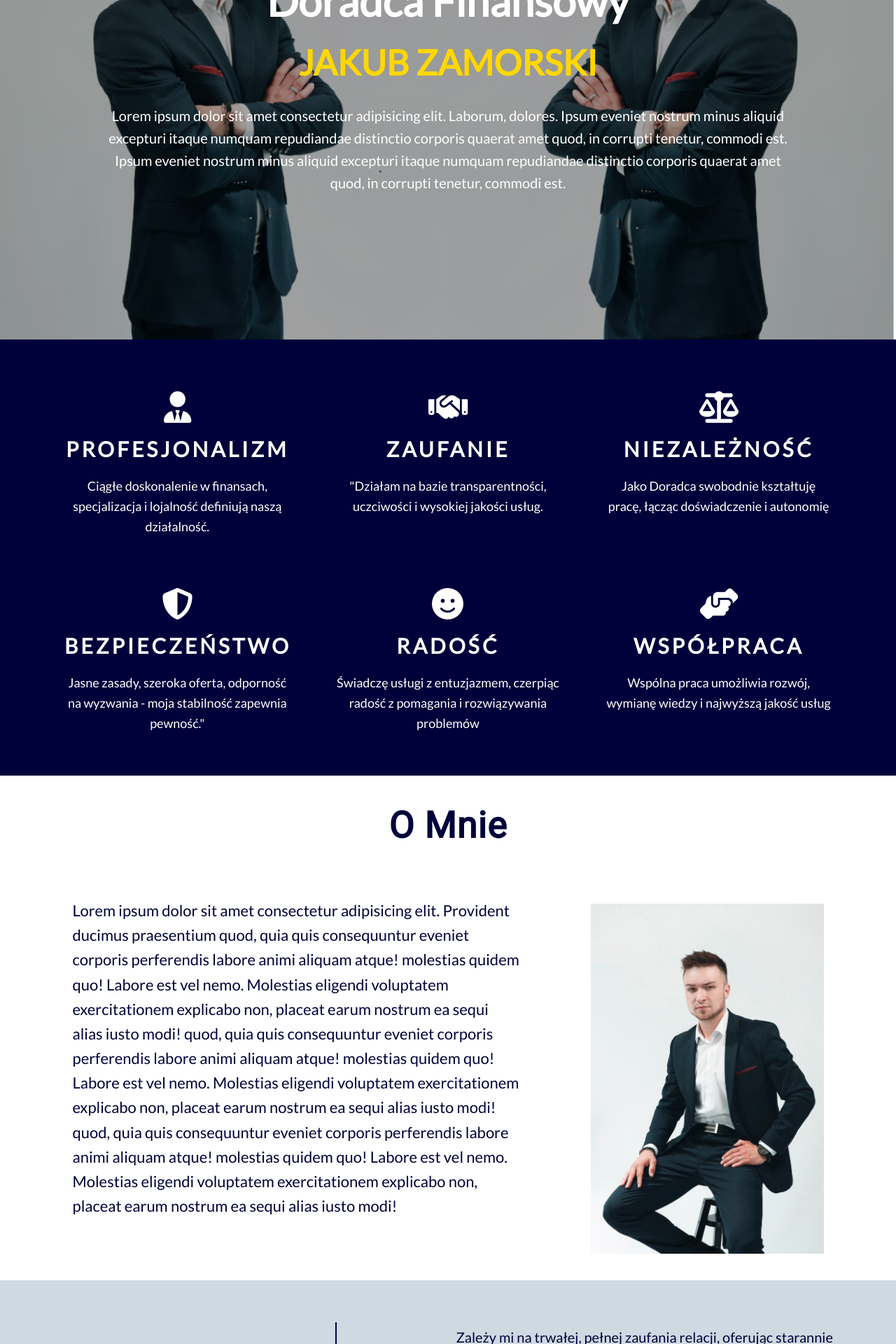
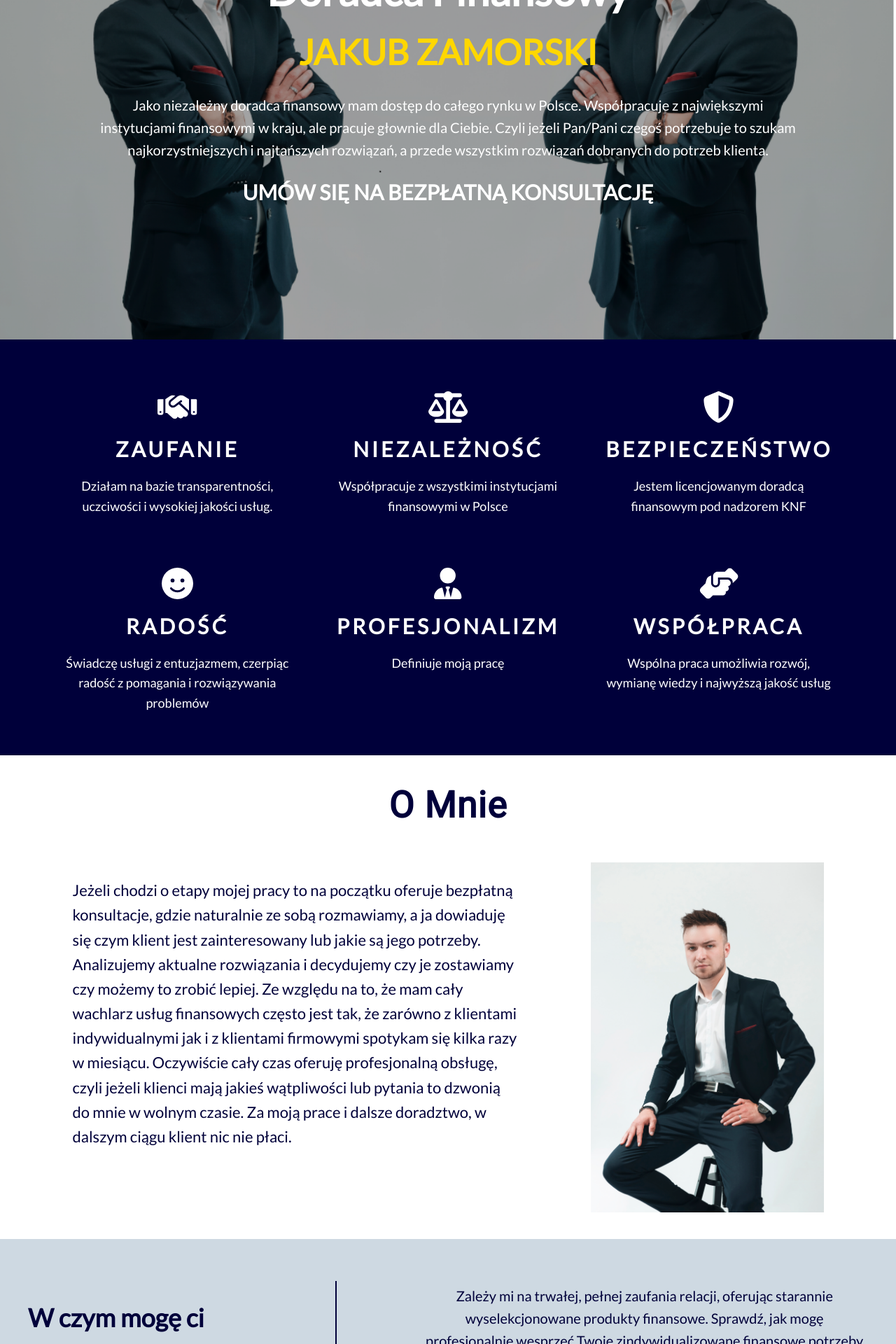
Before and after one commit to Soszka/Angular-zamorskiFinanse, an Angular app: page / in a window 1280 px wide. Shown: the part 320-2240 px from the top of the page at 70% size. Built offline with nearby package versions, Linux system fonts and the light colour scheme.

Commit message:
content added

```diff
--- a/src/app/about/about.component.html
+++ b/src/app/about/about.component.html
@@ -2,16 +2,13 @@
   <app-title [sectionTitle]="sectionName"></app-title>
   <div class="content" data-aos="zoom-in">
     <div class="description">
-      <p>Lorem ipsum dolor sit amet consectetur adipisicing elit. Provident ducimus praesentium
-         quod, quia quis consequuntur eveniet corporis perferendis labore animi aliquam atque!
-         molestias quidem quo! Labore est vel nemo. Molestias eligendi voluptatem exercitationem
-         explicabo non, placeat earum nostrum ea sequi alias iusto modi!
-         quod, quia quis consequuntur eveniet corporis perferendis labore animi aliquam atque!
-         molestias quidem quo! Labore est vel nemo. Molestias eligendi voluptatem exercitationem
-         explicabo non, placeat earum nostrum ea sequi alias iusto modi!
-         quod, quia quis consequuntur eveniet corporis perferendis labore animi aliquam atque!
-         molestias quidem quo! Labore est vel nemo. Molestias eligendi voluptatem exercitationem
-         explicabo non, placeat earum nostrum ea sequi alias iusto modi!
+      <p>Jeżeli chodzi o etapy mojej pracy to na początku oferuje bezpłatną konsultacje, gdzie naturalnie ze sobą rozmawiamy,
+        a ja dowiaduję się czym klient jest zainteresowany lub jakie są jego potrzeby.
+        Analizujemy aktualne rozwiązania i decydujemy czy je zostawiamy czy możemy to zrobić lepiej.
+        Ze względu na to, że mam cały wachlarz usług finansowych często jest tak, że zarówno z klientami indywidualnymi
+        jak i z klientami firmowymi spotykam się kilka razy w miesiącu. Oczywiście cały czas oferuję profesjonalną obsługę,
+        czyli jeżeli klienci mają jakieś wątpliwości lub pytania to dzwonią do mnie w wolnym czasie.
+        Za moją prace i dalsze doradztwo, w dalszym ciągu klient nic nie płaci.
       </p>
     </div>
     <div class="image" data-aos="zoom-in">
--- a/src/app/about/about.component.scss
+++ b/src/app/about/about.component.scss
@@ -35,10 +35,10 @@
 .image {
   margin-left: 50px;
   @include mega-large-screens {
-    margin-top: 40px;
+    margin-top: 10px;
   }
   @include extra-large-screens {
-    margin-top: 50px;
+    margin-top: 30px;
   }
   @include large-screens {
     display: none;
--- a/src/app/company/company.component.html
+++ b/src/app/company/company.component.html
@@ -5,38 +5,35 @@
       <img src="../../assets/companyPhoto1.jpg" alt="">
     </div>
     <div class="company-description" data-aos="zoom-in">
-      <h3>Jakub Zamorski - pracownik firmy "phinance"</h3>
+      <h3>"Firma Phinance"</h3>
       <p>
-         Lorem ipsum dolor sit amet consectetur adipisicing elit.
-         In odit iure vitae doloribus harum excepturi molestias quo,
-         quod aliquid? Nemo ut non eligendi, animi quibusdam voluptate eius
-         dolorum aliquam, impedit eum hic sequi inventore quis iure!
-         Consequatur architecto incidunt inventore. Dicta minus sunt
-         quos voluptatum deleniti amet aliquid doloremque nobis ab,
-         alias, a cupiditate libero illo minima veritatis quis animi
-         atque, corrupti earum nulla quas fugiat vel. Reprehenderit
+        Doradctwo finansowe to nasza specjalność! Jesteśmy jedną z największych i najprężniej działających firm pośrednictwa finansowego w Polsce.
+        Nasza misja to zapewnienie poczucia bezpieczeństwa i spokoju naszym klientom. Jej wypełnianie świetnie nam idzie: mamy najszerszą ofertę produktową
+        i od ponad 20 lat jesteśmy obecni na rynku. Zapewniamy sprawdzone rozwiązania finansowe na podstawie kompleksowych usług związanych z inwestowaniem,
+        oszczędnościami, ubezpieczeniami, kredytami, a także nieruchomościami czy leasingami.
+      </p>
     </div>
   </div>
   <div class="company-numbers">
     <div class="company-number" data-aos="zoom-in">
-      <h2>50</h2>
-      <p>Zadowolonych klinetów z naszych usług</p>
+      <h2>650 tys</h2>
+      <p>klientów</p>
     </div>
     <div class="company-number" data-aos="zoom-in" data-aos-delay="200">
-      <h2>40</h2>
-      <p>Zrealizowanych umów i projektów</p>
+      <h2>1200</h2>
+      <p>wykwalifikowanych specjalistów</p>
     </div>
     <div class="company-number" data-aos="zoom-in" data-aos-delay="400">
-      <h2>21</h2>
-      <p>Lata doświadczenia na rynku</p>
+      <h2>49</h2>
+      <p>biur w całej Polsce</p>
     </div>
     <div class="company-number" data-aos="zoom-in" data-aos-delay="600">
-      <h2>28</h2>
-      <p>Zadowolonych klinetów z naszych usług</p>
+      <h2>900</h2>
+      <p>polecanych produktów finansowych w ofercie</p>
     </div>
     <div class="company-number" data-aos="zoom-in" data-aos-delay="800">
-      <h2>36</h2>
-      <p>Zadowolonych klinetów z naszych usług</p>
+      <h2>100</h2>
+      <p>instytucji finansowych</p>
     </div>
   </div>
 </div>
--- a/src/app/contact/contact.component.html
+++ b/src/app/contact/contact.component.html
@@ -3,21 +3,21 @@
   <h3 data-aos="zoom-in">Wybierz rodzaj <span>kontaktu</span> :</h3>
   <div class="contact-types">
     <a data-aos="zoom-in"
-      href="https://www.instagram.com/zamor_ek/"
+      href="https://www.instagram.com/zamorski.finanse"
       target="_blank">
       <fa-icon class ="icon" [icon]="faInstagram"></fa-icon>
       Instagram
     </a>
     <a data-aos="zoom-in"
        data-aos-delay="250"
-       href="https://www.linkedin.com/in/jay-zamorski-217176272/"
+       href="https://www.linkedin.com/in/jakub-zamorski-25a257189/"
        target="_blank">
        <fa-icon class ="icon" [icon]="faLinkedin"></fa-icon>
        LinkedIn
     </a>
     <a data-aos="zoom-in"
        data-aos-delay="500"
-       href="https://www.facebook.com/jakub.zamorski.37"
+       href="https://www.facebook.com/profile.php?id=61555214611076"
        target="_blank">
        <fa-icon class ="icon" [icon]="faFacebook"></fa-icon>
        Facebook
--- a/src/app/hero/hero.component.html
+++ b/src/app/hero/hero.component.html
@@ -1,11 +1,10 @@
 <div class="hero" data-aos="zoom-in">
   <h1>Doradca Finansowy</h1>
   <h2>JAKUB ZAMORSKI</h2>
-  <p>Lorem ipsum dolor sit amet consectetur adipisicing elit. Laborum, dolores.
-      Ipsum eveniet nostrum minus aliquid excepturi itaque numquam
-      repudiandae distinctio corporis quaerat amet quod, in corrupti tenetur, commodi est.
-      Ipsum eveniet nostrum minus aliquid excepturi itaque numquam
-      repudiandae distinctio corporis quaerat amet quod, in corrupti tenetur, commodi est.
+  <p>Jako niezależny doradca finansowy mam dostęp do całego rynku w Polsce. Współpracuje z największymi instytucjami finansowymi w kraju,
+     ale pracuje głownie dla Ciebie. Czyli jeżeli Pan/Pani czegoś potrzebuje to szukam najkorzystniejszych i najtańszych rozwiązań,
+     a przede wszystkim rozwiązań dobranych do potrzeb klienta.
   </p>
-  <a href="#contact">KONTAKT</a>
+  <a class="contact-lg" href="#contact">UMÓW SIĘ NA BEZPŁATNĄ KONSULTACJĘ</a>
+  <a class="contact-sm" href="#contact">KONTAKT</a>
 </div>
--- a/src/app/hero/hero.component.scss
+++ b/src/app/hero/hero.component.scss
@@ -48,7 +48,46 @@
     }
   }
 
-  a {
+  .contact-lg {
+
+    display: inline-block;
+    margin-bottom: 15px;
+    text-decoration: none;
+    color: white;
+    font-weight: bold;
+    text-transform: uppercase;
+    background-color: transparent;
+    border: none;
+    font-size: $content-font-size * 1.5;
+    cursor: pointer;
+    position: relative;
+
+    @include small-screens {
+      display: none;
+    }
+  }
+
+  .contact-lg::after {
+    content: '';
+    display: block;
+    position: absolute;
+    bottom: -15%;
+    left: 0;
+    width: 100%;
+    height: 3px;
+    background-color: white;
+    transform: scaleX(0);
+    transform-origin: bottom left;
+    transition: transform 0.5s ease;
+  }
+
+  .contact-lg:hover::after {
+    transform: scaleX(1);
+    transform-origin: bottom left;
+  }
+
+
+  .contact-sm {
     display: none;
 
     @include small-screens {
--- a/src/app/our-work/our-work.component.scss
+++ b/src/app/our-work/our-work.component.scss
@@ -14,6 +14,7 @@
 .work-item {
   padding: 30px;
   position: relative;
+  width: 24%;
 
   &:last-child {
     padding-bottom: 0;
--- a/src/app/values/values.component.html
+++ b/src/app/values/values.component.html
@@ -1,38 +1,35 @@
 <div class="values">
-  <div class="value" data-aos="zoom-in">
-    <fa-icon class="icon" [icon]="faUserTie"></fa-icon>
-    <h3>Profesjonalizm</h3>
-    <p>Ciągłe doskonalenie w finansach, specjalizacja
-       i lojalność definiują naszą działalność.</p>
-  </div>
   <div class="value" data-aos="zoom-in">
     <fa-icon class="icon" [icon]="faHandshake"></fa-icon>
     <h3>Zaufanie</h3>
-    <p>"Działam na bazie transparentności,
-       uczciwości i wysokiej jakości usług.</p>
+    <p>Działam na bazie transparentności,
+      uczciwości i wysokiej jakości usług.</p>
   </div>
   <div class="value" data-aos="zoom-in">
     <fa-icon class="icon" [icon]="faBalanceScale"></fa-icon>
     <h3>Niezależność</h3>
-    <p>Jako Doradca swobodnie kształtuję pracę,
-       łącząc doświadczenie i autonomię</p>
+    <p>Współpracuje z wszystkimi instytucjami finansowymi w Polsce</p>
   </div>
   <div class="value" data-aos="zoom-in">
     <fa-icon class="icon" [icon]="faShieldAlt"></fa-icon>
     <h3>Bezpieczeństwo</h3>
-    <p>Jasne zasady, szeroka oferta, odporność na
-       wyzwania - moja stabilność zapewnia pewność."</p>
+    <p>Jestem licencjowanym doradcą finansowym pod nadzorem KNF</p>
   </div>
   <div class="value" data-aos="zoom-in">
     <fa-icon class="icon" [icon]="faSmile"></fa-icon>
     <h3>Radość</h3>
     <p>Świadczę usługi z entuzjazmem, czerpiąc radość
-       z pomagania i rozwiązywania problemów</p>
+      z pomagania i rozwiązywania problemów</p>
+  </div>
+  <div class="value" data-aos="zoom-in">
+    <fa-icon class="icon" [icon]="faUserTie"></fa-icon>
+    <h3>Profesjonalizm</h3>
+    <p>Definiuje moją pracę</p>
   </div>
   <div class="value" data-aos="zoom-in">
     <fa-icon class="icon" [icon]="faHandsHelping"></fa-icon>
     <h3>Współpraca</h3>
     <p>Wspólna praca umożliwia rozwój,
-       wymianę wiedzy i najwyższą jakość usług</p>
+      wymianę wiedzy i najwyższą jakość usług</p>
   </div>
 </div>
--- a/src/app/values/values.component.scss
+++ b/src/app/values/values.component.scss
@@ -18,18 +18,18 @@
 }
 
 .value {
-  max-width: 33%;
+  width: 33%;
   text-align: center;
   margin: 10px;
   padding: 30px;
   margin: 0;
   color: $text-secondary-color;
   @include extra-large-screens {
-    max-width: 45%;
+    width: 45%;
     padding: 15px;
   }
   @include medium-screens {
-    max-width: 80%;
+    width: 80%;
     margin: 50px auto;
     padding: 0;
   }
```
Also changed, not shown: src/app/oferts/oferts.component.ts (+8 -8 lines), src/app/our-work/our-work.component.html (+7 -7 lines).
